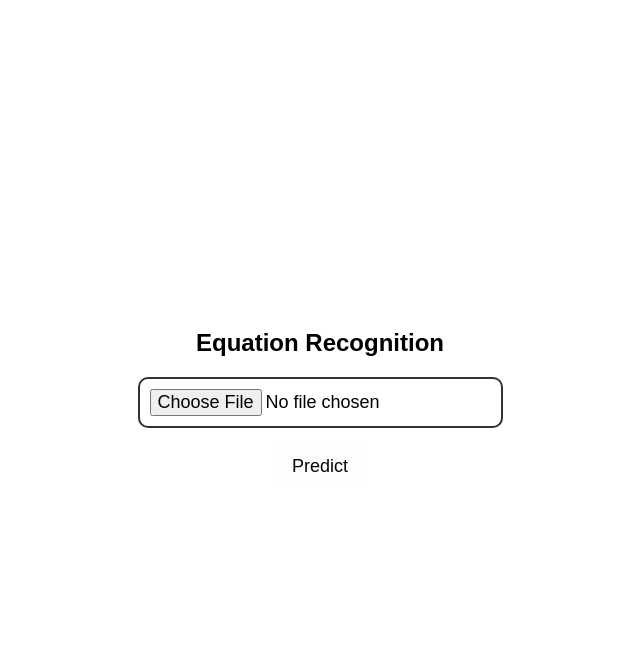
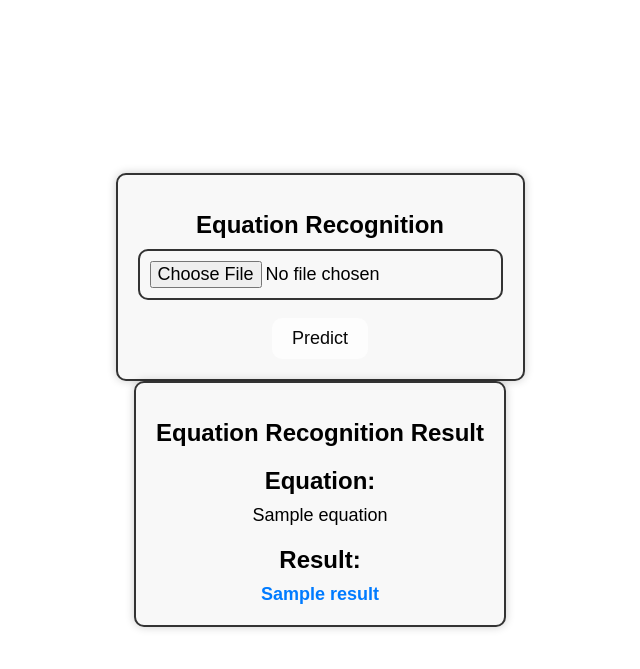
Before and after one commit to sumeshjr/MLFlask, a Flask app: template templates/index.html in a window 1280 px wide. Shown: the top 669 px of the page, without its empty margins (320-960 px from the left). Run offline with Flask 3, Linux system fonts and the light colour scheme; the template is opened without the code that fills it: most values are stand-ins (such as "Sample title", 1, 10 or a date in 2020).

Commit message:
Update index.html

```diff
--- a/templates/index.html
+++ b/templates/index.html
@@ -16,10 +16,32 @@
             font-family: Arial, sans-serif;
         }
 
-        /* Style for the h1 element */
-        h1 {
+        /* Style for the main container */
+        .container {
+            text-align: center;
+            padding: 20px;
+            border: 2px solid #333;
+            border-radius: 10px;
+            background-color: #f8f8f8;
+            box-shadow: 0 0 10px rgba(0, 0, 0, 0.2);
+        }
+
+        /* Style for the headings */
+        h1, h2 {
             font-size: 24px;
-            margin-bottom: 20px;
+            margin-bottom: 10px;
+        }
+
+        /* Style for the paragraph elements */
+        p {
+            font-size: 18px;
+            margin: 0;
+        }
+
+        /* Style for the result text */
+        .result {
+            font-weight: bold;
+            color: #007BFF;
         }
 
         /* Style for the form element */
@@ -51,12 +73,25 @@
     </style>
 </head>
 <body>
+    <div class="container">
+        <h1>Equation Recognition</h1>
+        <form action="/predict" method="POST" enctype="multipart/form-data">
+            <input type="file" name="image" accept="image/*">
+            <br><br>
+            <input type="submit" value="Predict">
+        </form>
+    </div>
 
-    <h1>Equation Recognition</h1>
-    <form action="/predict" method="POST" enctype="multipart/form-data">
-        <input type="file" name="image" accept="image/*">
-        <br><br>
-        <input type="submit" value="Predict">
-    </form>
+    <div class="container">
+        <h1>Equation Recognition Result</h1>
+        <h2>Equation:</h2>
+        <p>{{ equation }}</p>
+        <h2>Result:</h2>
+        {% if result is not none %}
+        <p class="result">{{ result }}</p>
+        {% else %}
+        <p class="result" style="color: red;">Invalid Equation</p>
+        {% endif %}
+    </div>
 </body>
 </html>
```
